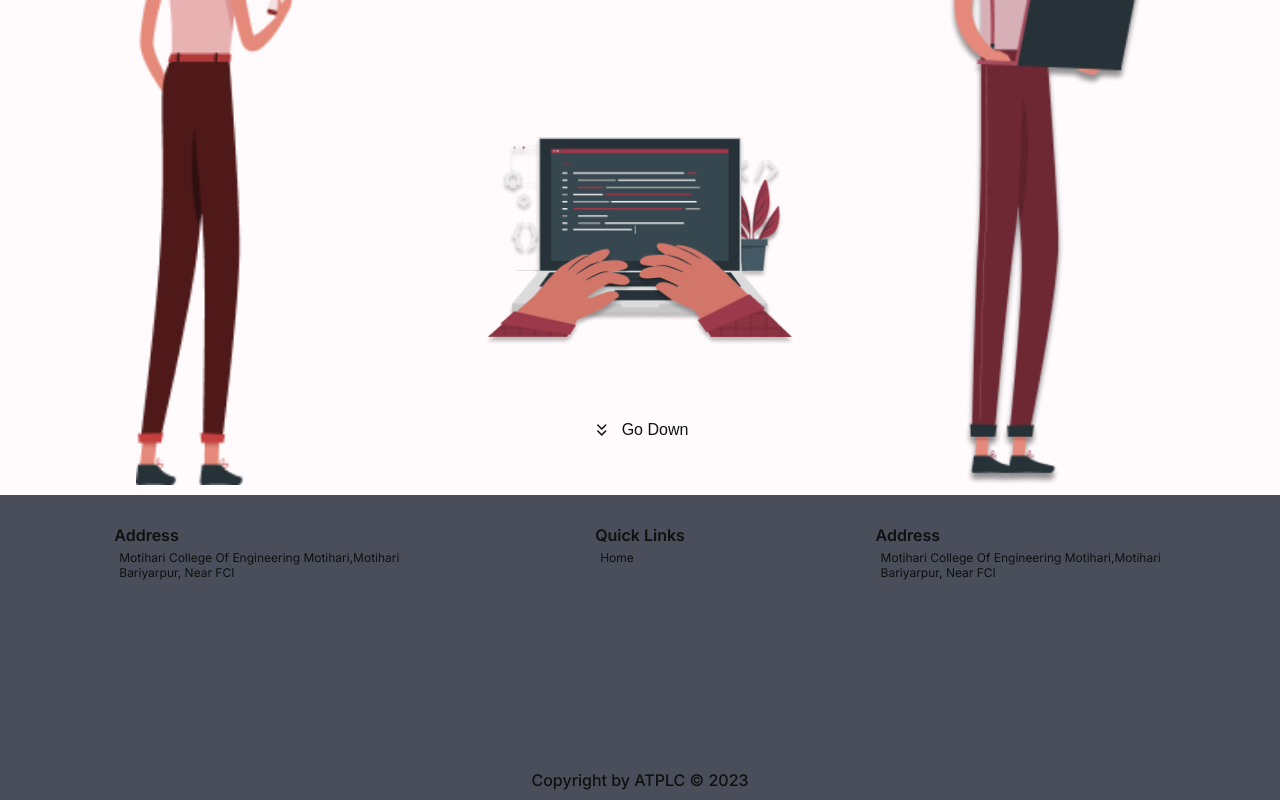
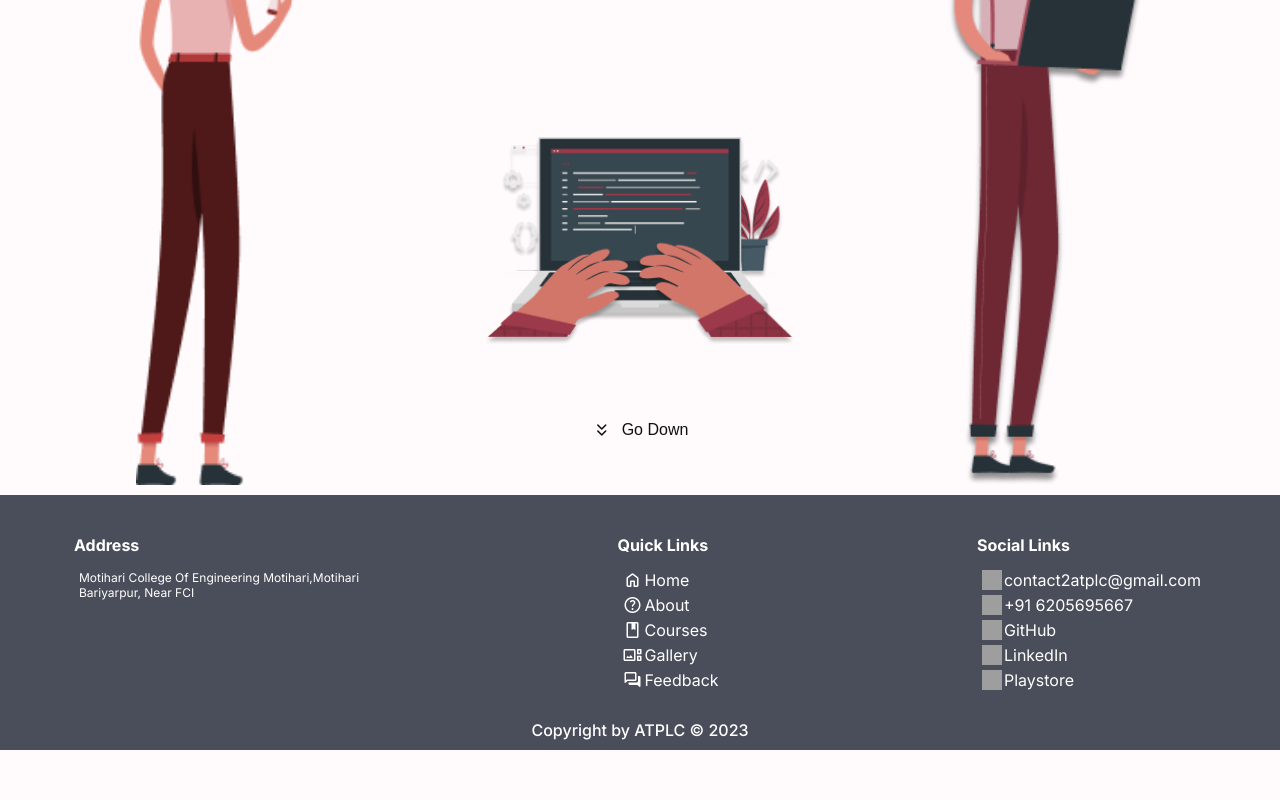
Before and after one commit to Rahulkumar703/ATPLC-Internship, a React (Create React App) app: page / in a window 1280 px wide. Shown: the part 305-1105 px from the top of the page. After the commit the page ends 1055 px from the top, so only its background shows below. Built offline with nearby package versions, Linux system fonts and the light colour scheme; grey boxes are pictures that could not be loaded; a web font is replaced by a local one.

Commit message:
completed footer

```diff
--- a/src/Components/Footer.css
+++ b/src/Components/Footer.css
@@ -4,15 +4,15 @@
     display: flex;
     flex-direction: column;
     flex-wrap: wrap;
+    color: var(--white);
 }
 
 .footer .footer-main-section {
-    display: grid;
-    grid-template-columns: repeat(auto-fill, minmax(30rem, 1fr));
-    grid-auto-rows: auto;
+    display: flex;
+    justify-content: space-between;
+    flex-wrap: wrap;
     gap: 1rem;
-    justify-items: center;
-    padding: 1rem;
+    padding: 1rem 0;
 }
 
 .footer-main-section .section {
@@ -20,8 +20,9 @@
 }
 
 .footer-main-section .section .heading {
-    font-weight: 600;
+    font-weight: 700;
     font-size: var(--medium-font);
+    padding: 1rem 0;
 }
 
 .footer .section .content {
@@ -30,6 +31,45 @@
     font-size: var(--small-font);
 }
 
+/* .content .social-links,
+.content .quick-links {} */
+
+.content .social-links a,
+.content .quick-links a {
+    display: flex;
+    align-items: flex-end;
+    gap: .2rem;
+    padding-bottom: .5rem;
+    cursor: pointer;
+}
+
+.content a .icon {
+    width: 2rem;
+    height: 2rem;
+    filter: grayscale(1);
+    transition: .3s;
+}
+
+.content a .icon span {
+    color: var(--white);
+}
+
+.content a .text {
+    transition: .3s;
+    display: flex;
+    align-items: center;
+    color: var(--white);
+}
+
+.social-links:hover .icon {
+    filter: grayscale(0);
+}
+
+.social-links:hover .text {
+    text-shadow: 1px 1px 1px var(--black);
+}
+
+
 .footer .copyright {
     display: flex;
     font-weight: 500;
--- a/src/Components/Footer.js
+++ b/src/Components/Footer.js
@@ -17,14 +17,93 @@ export default function Footer() {
                 <div className="section">
                     <div className="heading">Quick Links</div>
                     <div className="content">
-                        <Link to="/">Home</Link>
+                        <div className="quick-links">
+                            <Link to="/">
+                                <div className="icon">
+                                    <span className="material-symbols-rounded">
+                                        home
+                                    </span>
+                                </div>
+                                <div className="text">Home</div>
+                            </Link>
+                            <Link to="/#about">
+                                <div className="icon">
+                                    <span className="material-symbols-rounded">
+                                        help
+                                    </span>
+                                </div>
+                                <div className="text">About</div>
+                            </Link>
+                            <Link to="/courses">
+                                <div className="icon">
+                                    <span className="material-symbols-rounded">
+                                        book
+                                    </span>
+                                </div>
+                                <div className="text">Courses</div>
+                            </Link>
+                            <Link to="/gallery">
+                                <div className="icon">
+                                    <span className="material-symbols-rounded">
+                                        gallery_thumbnail
+                                    </span>
+                                </div>
+                                <div className="text">Gallery</div>
+                            </Link>
+                            <Link to="/#feedback">
+                                <div className="icon">
+                                    <span className="material-symbols-rounded">
+                                        forum
+                                    </span>
+                                </div>
+                                <div className="text">Feedback</div>
+                            </Link>
+                        </div>
                     </div>
                 </div>
                 <div className="section">
-                    <div className="heading">Address</div>
+                    <div className="heading">Social Links</div>
                     <div className="content">
-                        <p> Motihari College Of Engineering Motihari,Motihari</p>
-                        <p>Bariyarpur, Near FCI </p>
+                        <div className="social-links">
+                            <a href="mailto:contact2atplc@gmail.com" target="_blank" rel="noreferrer">
+                                <div className="icon">
+                                    <img src="https://img.icons8.com/fluency/48/null/mail.png" alt="mail" />
+                                </div>
+                                <div className="text">contact2atplc@gmail.com</div>
+                            </a>
+                        </div>
+                        <div className="social-links">
+                            <a href="tel:+916205695667" target="_blank" rel="noreferrer">
+                                <div className="icon">
+                                    <img src="https://img.icons8.com/parakeet/48/null/phone.png" alt="phone" />
+                                </div>
+                                <div className="text">+91 6205695667</div>
+                            </a>
+                        </div>
+                        <div className="social-links">
+                            <a href="https://github.com/atplc" target="_blank" rel="noreferrer">
+                                <div className="icon">
+                                    <img src="https://img.icons8.com/material-outlined/24/null/github.png" alt='github' />
+                                </div>
+                                <div className="text">GitHub</div>
+                            </a>
+                        </div>
+                        <div className="social-links">
+                            <a href="https://in.linkedin.com/company/atplc" target="_blank" rel="noreferrer">
+                                <div className="icon">
+                                    <img src="https://img.icons8.com/color/48/null/linkedin.png" alt='linkedin' />
+                                </div>
+                                <div className="text">LinkedIn</div>
+                            </a>
+                        </div>
+                        <div className="social-links">
+                            <a href="https://play.google.com/store/apps/details?id=com.bcebhagalpur.atplc&gl=US&pli=1" target="_blank" rel="noreferrer">
+                                <div className="icon">
+                                    <img src="https://img.icons8.com/fluency/48/null/google-play.png" alt='playstore' />
+                                </div>
+                                <div className="text">Playstore</div>
+                            </a>
+                        </div>
                     </div>
                 </div>
             </div>
--- a/src/Components/LogInWithGithub.css
+++ b/src/Components/LogInWithGithub.css
@@ -15,9 +15,8 @@
     transition: .3s;
 }
 
-.login-button:hover .text,
-.login-button:hover .icon span {
-    color: var(--white);
+header.active .login-button {
+    border: .2rem solid var(--white);
 }
 
 .login-button:hover {
@@ -26,12 +25,25 @@
     box-shadow: 0 1rem 2rem -1rem var(--black);
 }
 
+header.active .login-button:hover {
+    border-color: var(--primary);
+}
+
 .login-button .text,
 .login-button .icon span {
     color: var(--text);
     font-weight: 600;
 }
 
+.login-button:hover .text,
+.login-button:hover .icon span {
+    color: var(--white);
+}
+
+header.active .login-button .text,
+header.active .login-button .icon span {
+    color: var(--white);
+}
 
 
 
--- a/src/Pages/Home.css
+++ b/src/Pages/Home.css
@@ -15,6 +15,7 @@
 .hero-section .hero-section-images {
     width: 100%;
     height: 100%;
+    user-select: none;
 
 }
 
--- a/src/Pages/Home.js
+++ b/src/Pages/Home.js
@@ -23,7 +23,7 @@ function Home() {
                                 keyboard_double_arrow_down
                             </span>
                         </div>
-                        <div className="text">Go Down</div>
+                        <a href='#footer' className="text" onClick={() => window.scrollTo(0, 500)}>Go Down</a>
                     </button>
                 </div>
             </div >
--- a/src/index.css
+++ b/src/index.css
@@ -32,6 +32,13 @@ html {
   /* font-family: 'Babylonica', cursive;
   font-family: 'Poppins', sans-serif; */
   font-family: 'Inter', sans-serif;
+  scroll-behavior: smooth;
+
+}
+
+::selection {
+  color: var(--bg-dark);
+  background: var(--bg-dark);
 }
 
 /* Body */
```
